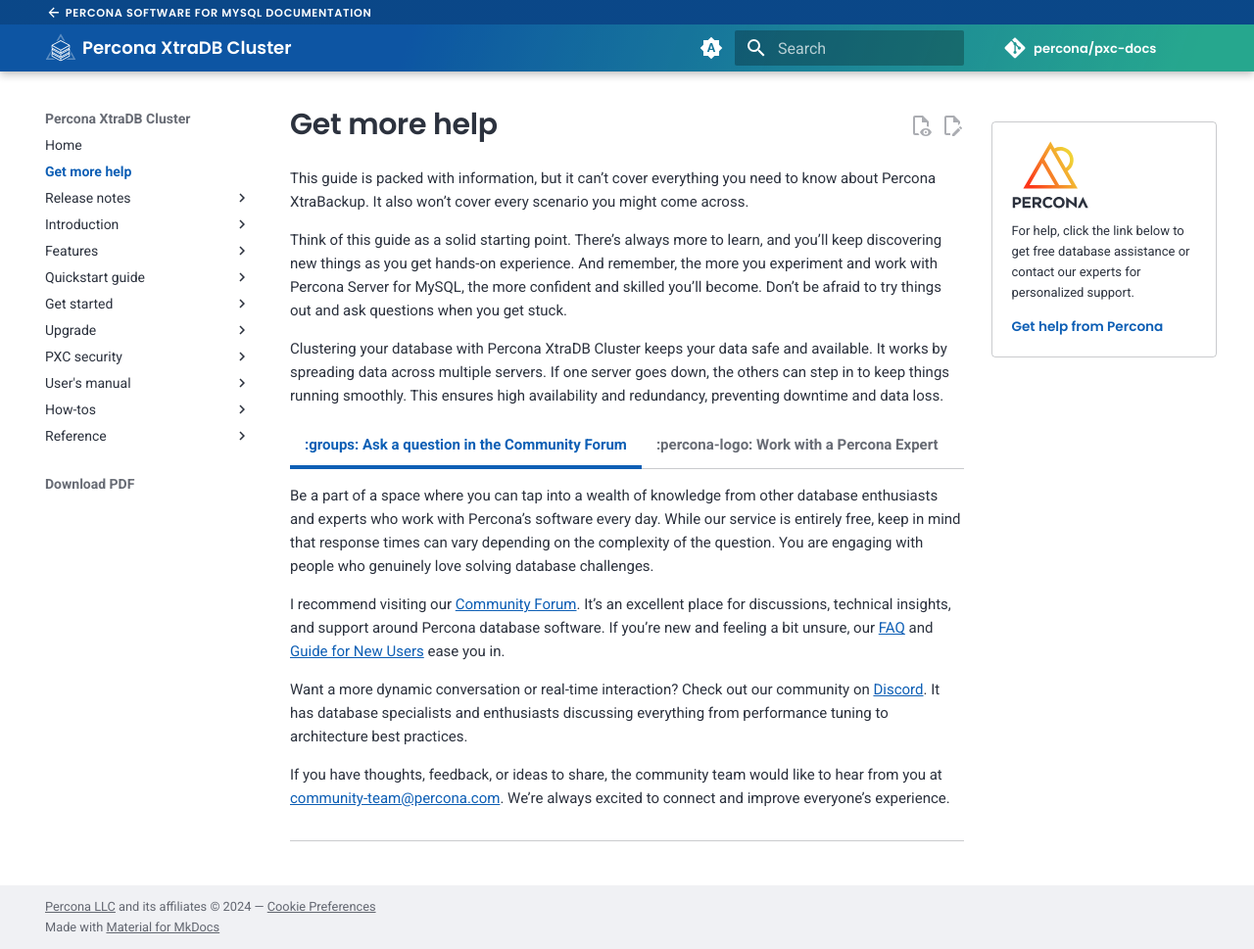
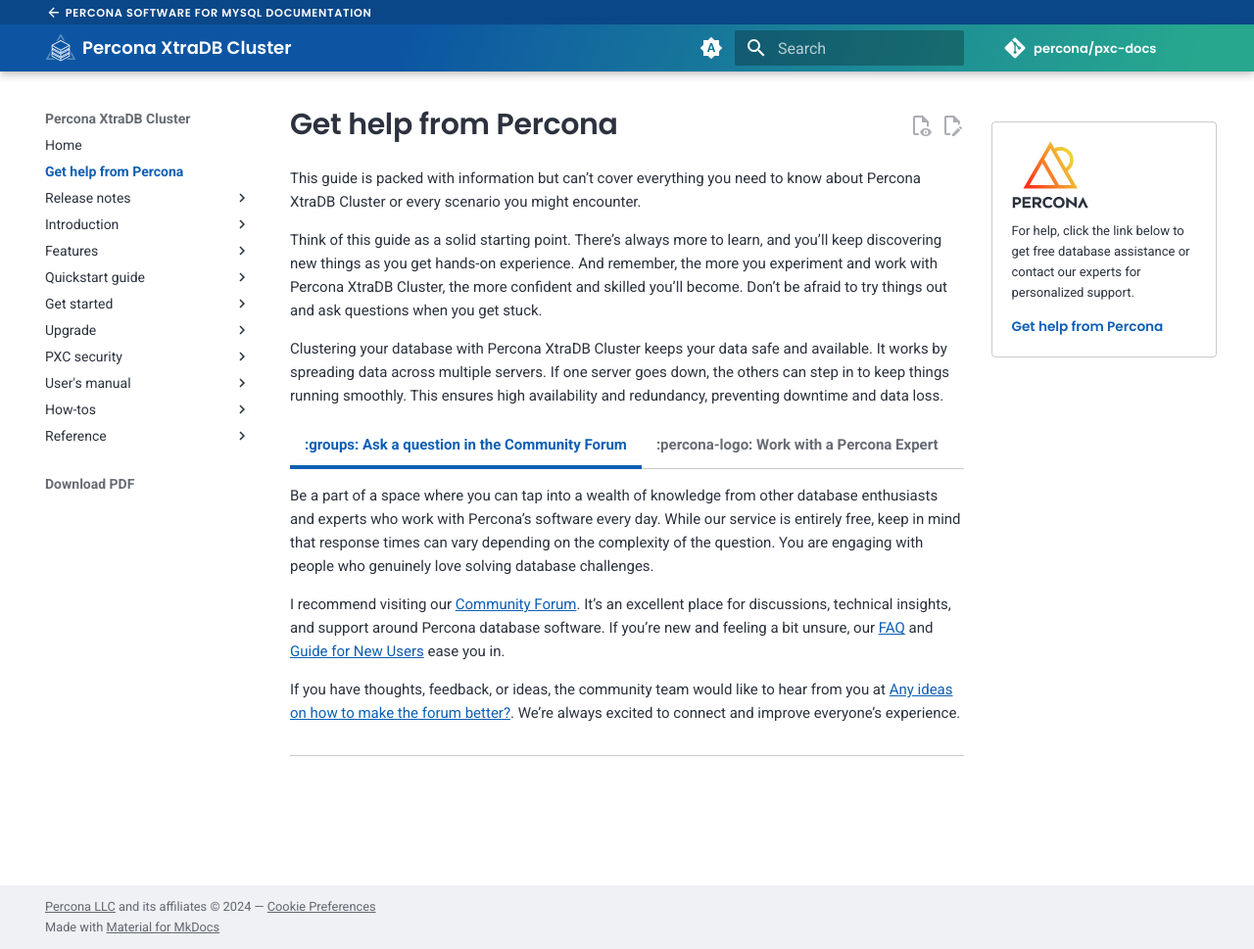
Before and after one commit to percona/pxc-docs, an MkDocs documentation site: the page built from docs/get-help.md, in a window 1280 px wide and 969 px high. Shown: the whole window at 98% size. Built offline with MkDocs 1.6.1 and Material for MkDocs 9.7.7, drawn with Linux system fonts in a browser that asks for light colours; nearby versions of some CDN libraries; comment, search, counter and statistics services are not loaded; the version menu is left out.

Commit message:
Update banner.html

```diff
--- a/_resource/overrides/partials/banner.html
+++ b/_resource/overrides/partials/banner.html
@@ -4,6 +4,6 @@
 
     <div class="actions">
 
-    <a href="https://docs.percona.com/percona-server/8.0/get-help.html" style="color: var(--md-typeset-a-color);">Get help from Percona</a>
+    <a href="https://docs.percona.com/percona-xtradb-cluster/8.0/get-help.html" style="color: var(--md-typeset-a-color);">Get help from Percona</a>
     </div>
     </div>
--- a/docs/get-help.md
+++ b/docs/get-help.md
@@ -1,8 +1,8 @@
-# Get more help
+# Get help from Percona
 
-This guide is packed with information, but it can’t cover everything you need to know about Percona XtraBackup. It also won’t cover every scenario you might come across.
+This guide is packed with information but can’t cover everything you need to know about Percona XtraDB Cluster or every scenario you might encounter.
 
-Think of this guide as a solid starting point. There’s always more to learn, and you’ll keep discovering new things as you get hands-on experience. And remember, the more you experiment and work with Percona Server for MySQL, the more confident and skilled you’ll become. Don’t be afraid to try things out and ask questions when you get stuck.
+Think of this guide as a solid starting point. There’s always more to learn, and you’ll keep discovering new things as you get hands-on experience. And remember, the more you experiment and work with Percona XtraDB Cluster, the more confident and skilled you’ll become. Don’t be afraid to try things out and ask questions when you get stuck.
 
 Clustering your database with Percona XtraDB Cluster keeps your data safe and available. It works by spreading data across multiple servers. If one server goes down, the others can step in to keep things running smoothly. This ensures high availability and redundancy, preventing downtime and data loss.
 
@@ -10,16 +10,13 @@
 
     Be a part of a space where you can tap into a wealth of knowledge from other database enthusiasts and experts who work with Percona’s software every day. While our service is entirely free, keep in mind that response times can vary depending on the complexity of the question. You are engaging with people who genuinely love solving database challenges.
 
-    I recommend visiting our [Community Forum](https://forums.percona.com/t/welcome-to-perconas-community-forum/7). It’s an excellent place for discussions, technical insights, and support around Percona database software. If you’re new and feeling a bit unsure, our [FAQ](https://forums.percona.com/faq) and [Guide for New Users](https://forums.percona.com/t/faq-guide-for-new-users/8562) ease you in.
+    I recommend visiting our [Community Forum](https://forums.percona.com/t/welcome-to-perconas-community-forum/7){:target="_blank"}. It’s an excellent place for discussions, technical insights, and support around Percona database software. If you’re new and feeling a bit unsure, our [FAQ](https://forums.percona.com/faq){:target="_blank"} and [Guide for New Users](https://forums.percona.com/t/faq-guide-for-new-users/8562){:target="_blank"} ease you in.
 
-    Want a more dynamic conversation or real-time interaction? Check out our community on [Discord](http://per.co.na/discord). It has database specialists and enthusiasts discussing everything from performance tuning to architecture best practices.
-
-    If you have thoughts, feedback, or ideas to share, the community team would like to hear from you at [community-team@percona.com](community-team@percona.com). We’re always excited to connect and improve everyone's experience.
-
+    If you have thoughts, feedback, or ideas, the community team would like to hear from you at [Any ideas on how to make the forum better?](https://forums.percona.com/t/any-ideas-on-how-to-make-the-forum-better/11522){:target=”_blank”}. We’re always excited to connect and improve everyone’s experience.
 
 === ":percona-logo: Work with a Percona Expert"
 
-    [Percona experts](https://www.percona.com/services/consulting) bring years of experience in tackling tough database performance issues and design challenges. We understand your challenges when managing complex database environments. That's why we offer various services to help you simplify your operations and achieve your goals.
+    [Percona experts](https://www.percona.com/services/consulting){:target="_blank"} bring years of experience in tackling tough database performance issues and design challenges. We understand your challenges when managing complex database environments. That's why we offer various services to help you simplify your operations and achieve your goals.
 
     | Service                    | Description                                                                                                                                                           |
     |----------------------------|-----------------------------------------------------------------------------------------------------------------------------------------------------------------------|
```
